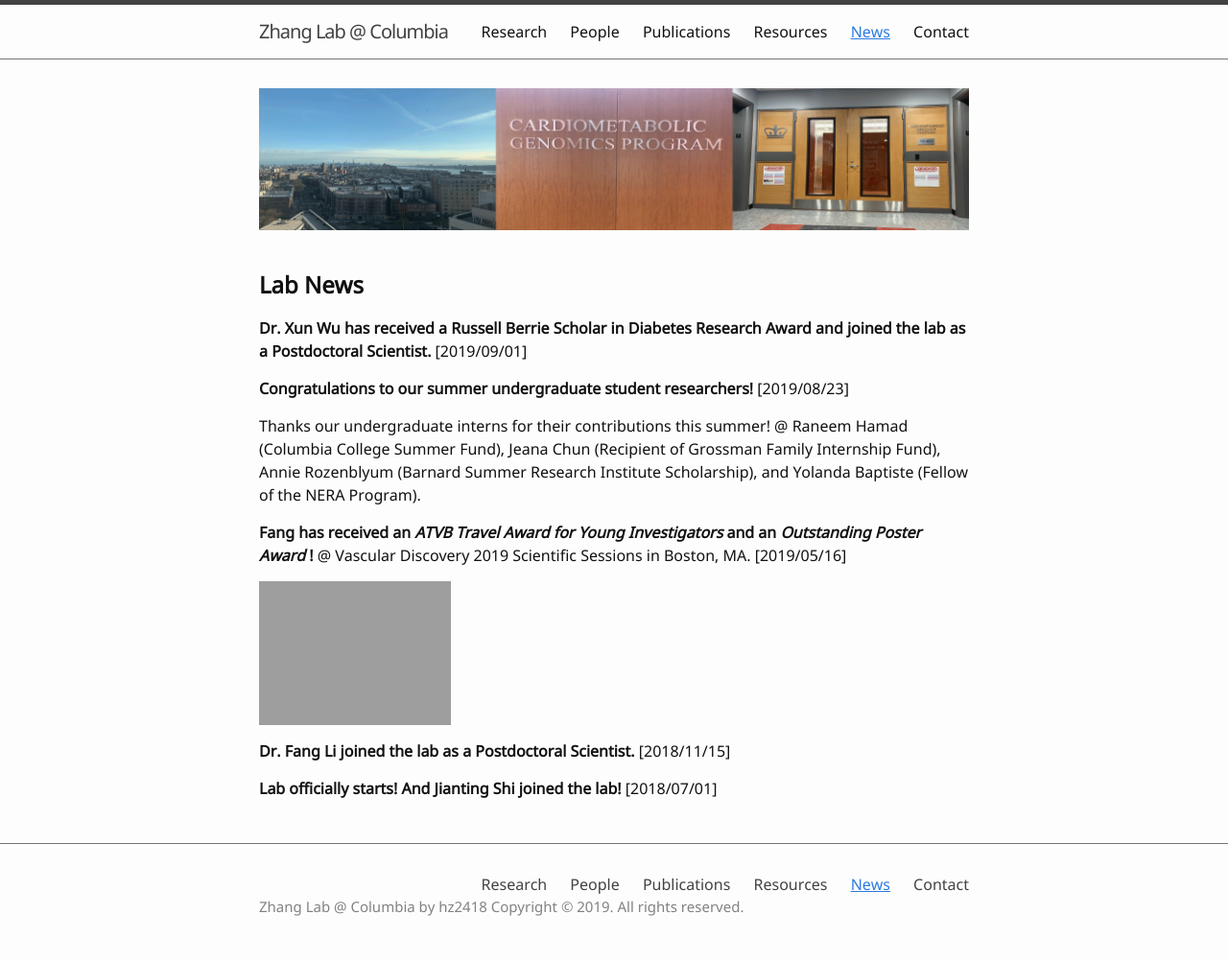
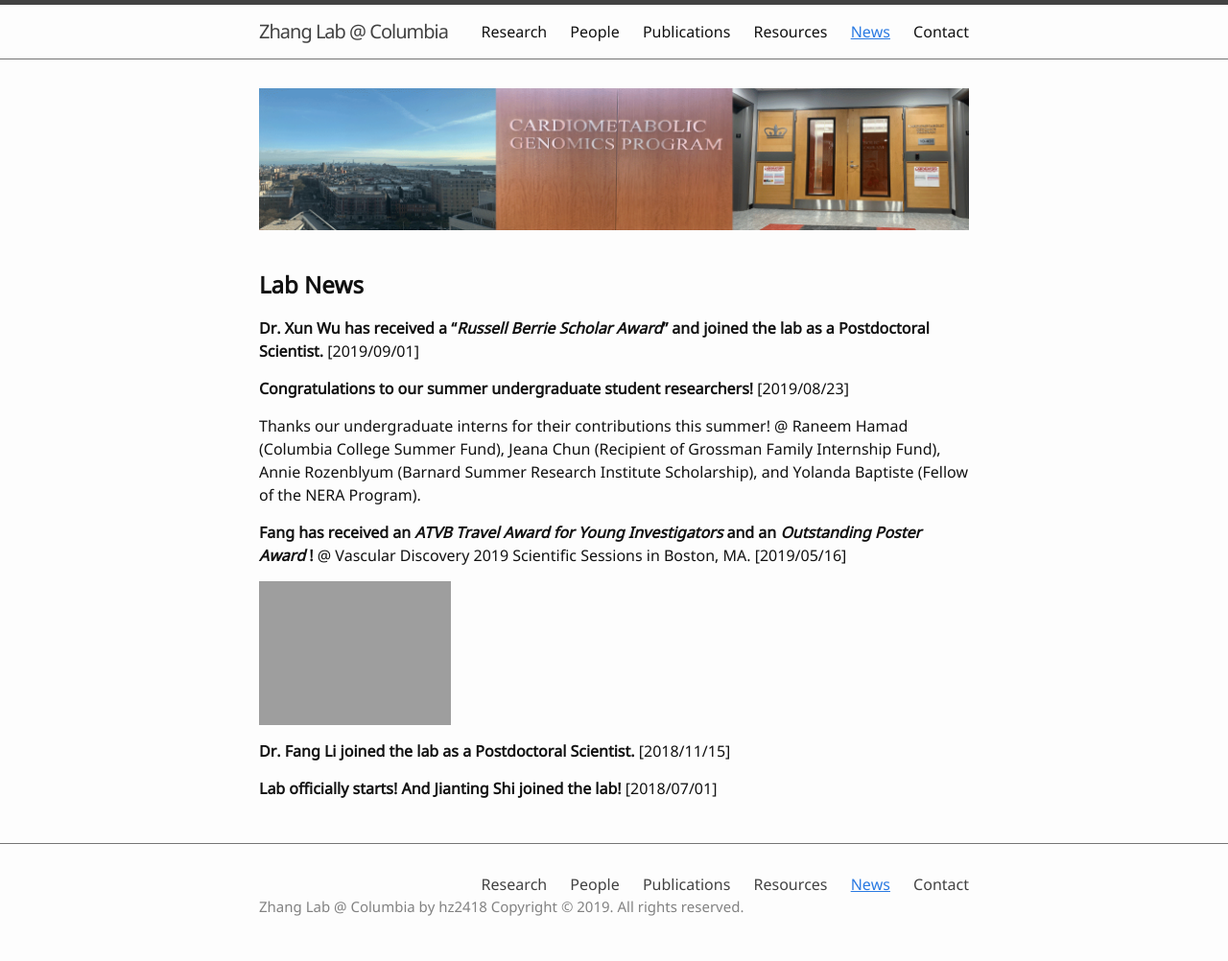
Before and after one commit to hanruizhang/zhanglab, a Jekyll site: the page built from 5_News.md, in a window 1280 px wide. Shown: the whole page at 96% size. Built offline with Jekyll 4.4.1, drawn with Linux system fonts in a browser that asks for light colours.

Commit message:
Update 5_News.md

```diff
--- a/5_News.md
+++ b/5_News.md
@@ -10,7 +10,7 @@ nav: true
 
 
 ## **Lab News**
-#### **Dr. Xun Wu has received a Russell Berrie Scholar in Diabetes Research Award and joined the lab as a Postdoctoral Scientist.** [2019/09/01]
+#### **Dr. Xun Wu has received a "_Russell Berrie Scholar Award_" and joined the lab as a Postdoctoral Scientist.** [2019/09/01]
 #### **Congratulations to our summer undergraduate student researchers!** [2019/08/23]
 Thanks our undergraduate interns for their contributions this summer! @ Raneem Hamad (Columbia College Summer Fund), Jeana Chun (Recipient of Grossman Family Internship Fund), Annie Rozenblyum (Barnard Summer Research Institute Scholarship), and Yolanda Baptiste (Fellow of the NERA Program).
 #### **Fang has received an _ATVB Travel Award for Young Investigators_ and an _Outstanding Poster Award_ !** @ Vascular Discovery 2019 Scientific Sessions in Boston, MA. [2019/05/16]
```
